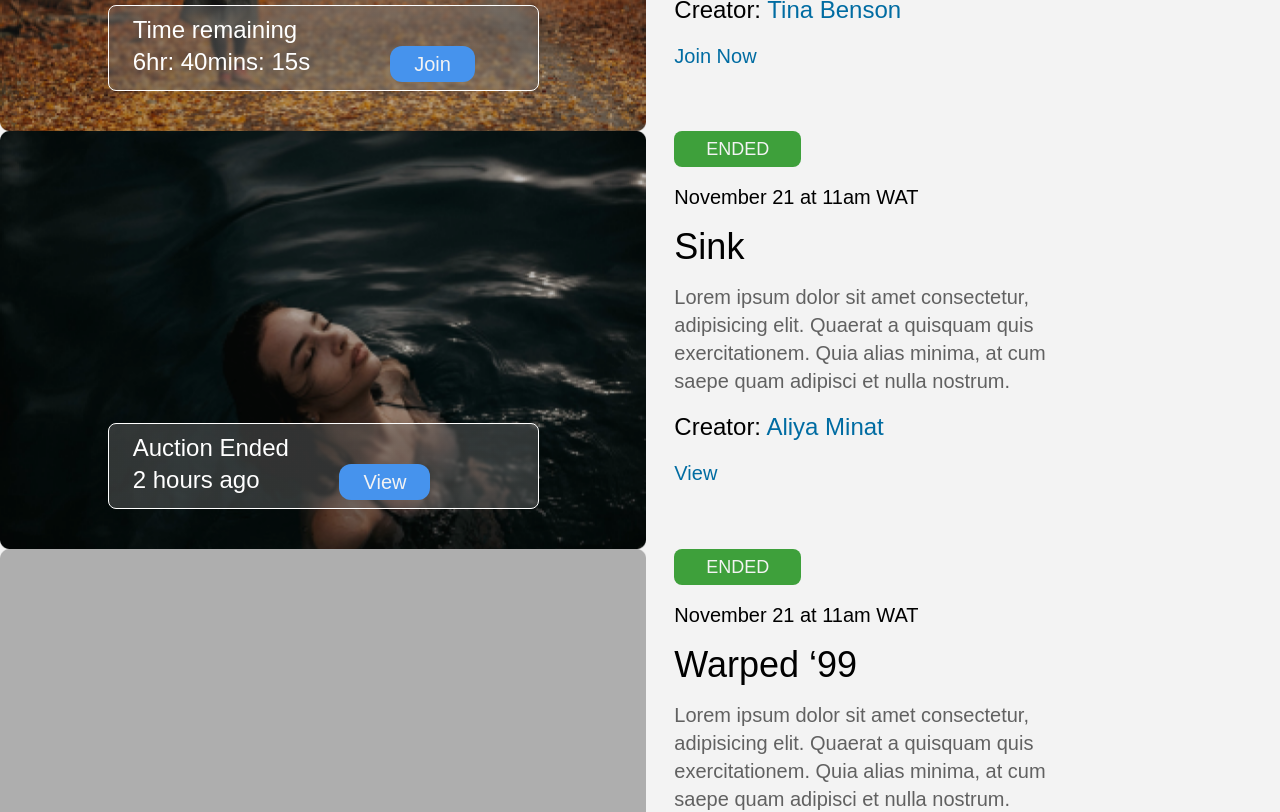
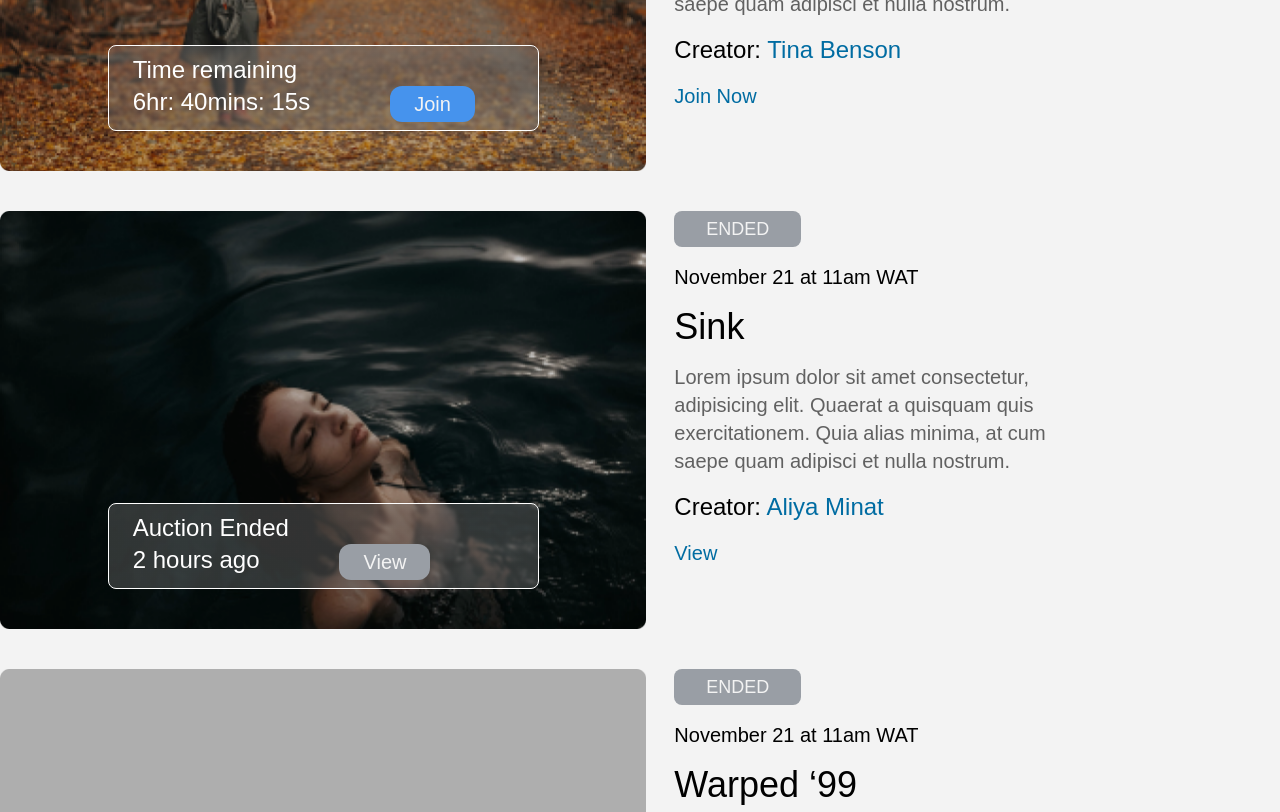
Before and after one commit to Oliveszn/Artsy, a React (Vite) app in the folder client/: page /drop in a window 1280 px wide. Shown: the part 960-1772 px from the top of the page. Built offline with nearby package versions, Linux system fonts and the light colour scheme; the HTML template or start-up script is replaced by a standard one; a web font is replaced by a local one.

Commit message:
working on drops

```diff
--- a/client/src/components/Drop.jsx
+++ b/client/src/components/Drop.jsx
@@ -5,6 +5,30 @@ import rec23 from "../images/Rectangle 2332.png";
 import { drops } from "../datafiles/drops";
 
 const Drop = () => {
+  const getStatusStyle = (status) => {
+    switch (status) {
+      case "UPCOMING":
+        return { backgroundColor: "#3EA03B" };
+      case "LIVE NOW":
+        return { backgroundColor: "#3EA03B" };
+      case "ENDED":
+        return { backgroundColor: "#999EA5" };
+      default:
+        return {};
+    }
+  };
+
+  const getBtnStyle = (btn) => {
+    switch (btn) {
+      case "Join":
+        return { backgroundColor: "#4693ED" };
+      case "View":
+        return { backgroundColor: "#999EA5" };
+      default:
+        return {};
+    }
+  };
+
   return (
     <>
       <div className="mx-auto container">
@@ -25,7 +49,7 @@ const Drop = () => {
       <section className="mx-auto container mt-20">
         {drops.map((drops) => (
           <div
-            className="flex flex-col md:flex-row gap-x-7 gap-y-7"
+            className="flex flex-col md:flex-row gap-x-7 gap-y-7 mb-10"
             key={drops.id}
           >
             <div className="relative">
@@ -34,19 +58,29 @@ const Drop = () => {
                 <div className="flex items-center time__holder py-2 px-6 rounded-lg mb-10 w-2/3">
                   <div className="flex flex-col items-start">
                     <div>
-                      <h1 className="time">{drops.condition}</h1>
+                      <h1 className="text-base md:text-2xl font-normal font-Sat">
+                        {drops.condition}
+                      </h1>
                     </div>
                     <div className="flex">
-                      <h1 className="time__num">{drops.timeNum}</h1>
-                      <button className="bg-btnColorAlt join">
+                      <h1 className="text-xl font-normal md:text-2xl md:mr-20 font-Stix">
+                        {drops.timeNum}
+                      </h1>
+                      <button
+                        style={getBtnStyle(drops.btn)}
+                        className="text-priColor py-1 px-6 rounded-xl text-xl font-Sat hidden md:block"
+                      >
                         {drops.btn}
                       </button>
                     </div>
                   </div>
                 </div>
 
-                <div className="ehen flex flex-col items-end top-5 right-8 absolute md:hidden">
-                  <button className="bg-btnColorTet update">
+                <div className="flex flex-col items-end top-5 right-8 absolute md:hidden">
+                  <button
+                    className="mb-4 text-priColor py-1 px-4 rounded-md font-Sat font-medium text-xs"
+                    style={getStatusStyle(drops.status)}
+                  >
                     {drops.status}
                   </button>
                 </div>
@@ -54,13 +88,22 @@ const Drop = () => {
             </div>
 
             <div className="md:w-1/2">
-              <button className="update__sec bg-btnColorTet">
+              <button
+                style={getStatusStyle(drops.status)}
+                className="hidden md:block mb-4 text-priColor py-1 px-8 rounded-lg font-Sat text-lg font-medium"
+              >
                 {drops.status}
               </button>
-              <p className="time__day">{drops.timeDay}</p>
-              <h1 className="title">{drops.title}</h1>
-              <p className="subtitle">{drops.subtitle}</p>
-              <p className="creator">
+              <p className="mb-4 md:text-xl text-base font-normal text-secColor font-Sat">
+                {drops.timeDay}
+              </p>
+              <h1 className="mb-4 md:text-4xl text-2xl font-medium text-secColor font-Sat">
+                {drops.title}
+              </h1>
+              <p className="md:w-2/3 mb-4 font-normal text-lg md:text-xl text-tetColor font-Sat">
+                {drops.subtitle}
+              </p>
+              <p className="mb-4 text-xl md:text-2xl font-medium text-secColor font-Sat">
                 Creator:{" "}
                 <a href="#" className="text-linkColor">
                   {drops.creator}
```
